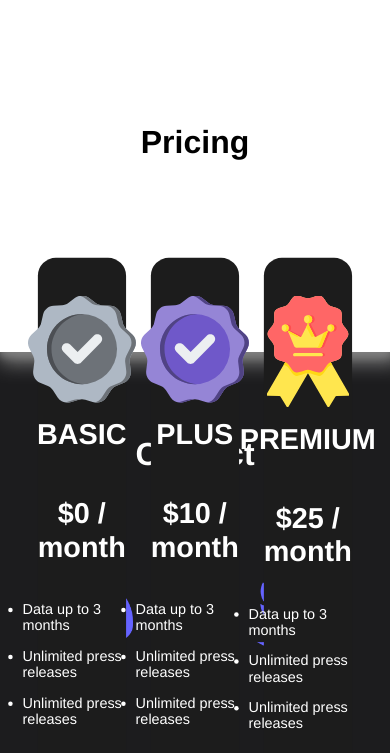
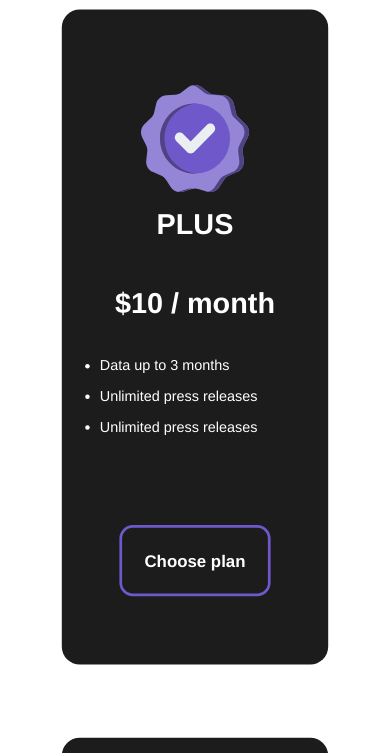
Before and after one commit to finalytica/finalytica.github.io, a plain HTML site: page index.html in a window 390 px wide. Shown: the part 2565-3318 px from the top of the page. Drawn offline with Linux system fonts and the light colour scheme.

Commit message:
Made section 2 responsive

```diff
--- a/css/main.scss
+++ b/css/main.scss
@@ -102,13 +102,11 @@ body {
                 font-weight: bold;
                 color: gray;
                 letter-spacing: .3em;
-                //text-align: left;
             }
 
             .download_watch_section {
                 display: flex;
                 justify-content: space-between;
-                // column-gap: 5vw;
 
                 .download_img {
                     max-width: 50%;
@@ -163,7 +161,8 @@ body {
 
 // --- Part 3: Section 2
 .section_2 {
-    height: 280vh;
+    display: flex;
+    justify-content: center;
     width: 100vw;
     background: white;
     border-radius: 20vw 20vw 0vw 0vw;
@@ -301,9 +300,7 @@ body {
                 flex-direction: column;
                 align-items: center;
                 row-gap: 2vh;
-
-                height: 80vh;
-                width: 25vw;
+                padding: 5vh;
                 background-color: #1c1c1c;
                 border-radius: 20px;
 
@@ -347,15 +344,15 @@ body {
                     display: flex;
                     justify-content: center;
                     align-items: center;
-                    height: 10vh;
-                    width: 15vw;
                     border-radius: 15px;
                     border: #6F58C9;
                     border-width: 3px;
                     border-style: solid;
                     margin-top: 8vh;
+                    margin-bottom: 4vh;
 
                     h3 {
+                        margin: 3vh;
                         color: white;
                     }
                 }
@@ -398,7 +395,6 @@ body {
         color: white;
         margin-top: 10vh;
     }
-
 
     .icons {
         margin-top: 10vh;
@@ -449,6 +445,34 @@ body {
                     text-align: center;
                 }
             }
+
+            .hero-img {
+                width: 90%;
+            }
+        }
+    }
+
+
+    .section_2 {
+        .section_2_1 {
+            .content {
+                .left_section {
+                    display: none;
+                }
+                img {
+                    width: 90%;
+                }
+                .right_section {
+                    display: none;
+                }
+            }
+        }
+
+
+        .section_2_2 {
+            .cards_holder {
+                flex-direction: column;
+            }
         }
     }
 
```
Also changed, not shown: css/main.css, 1 other file.
